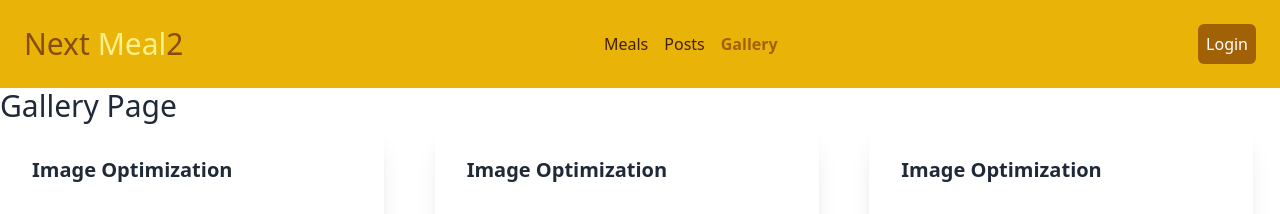
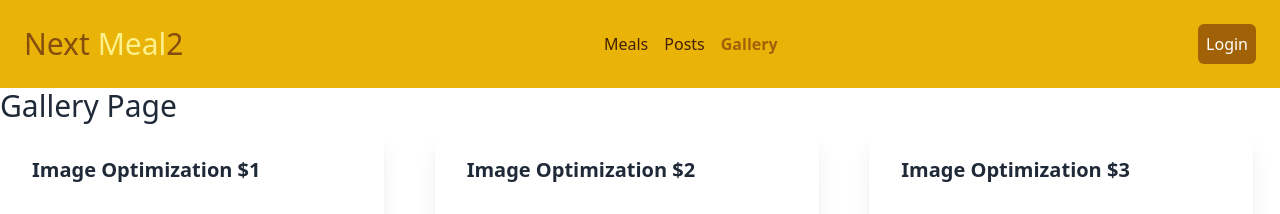
Before and after one commit to JannatulAfrozFaria/next-js-practice-2, a Next.js app: page /gallery in a window 1280 px wide. Shown: the top 214 px of the page. Built offline with nearby package versions, Linux system fonts and the light colour scheme.

Commit message:
index set up for each image

```diff
--- a/src/app/gallery/page.jsx
+++ b/src/app/gallery/page.jsx
@@ -7,10 +7,10 @@ const page = () => {
             <h1 className='text-3xl'>Gallery Page</h1>
             <div className='grid grid-cols-3 gap-6'>
                 {
-                    [1, 2, 3, 4, 5]?.map((img) => (
+                    [1, 2, 3, 4, 5]?.map((img,index) => (
                         <div key={img} className="card bg-base-100 w-96 shadow-xl">
                             <div className="card-body">
-                                <h2 className="card-title">Image Optimization</h2>
+                                <h2 className="card-title">Image Optimization ${index + 1}</h2>
                             </div>
                             <figure>
                                 <Image width="1920" height="1080" src={`/${img}.jpg`}
```
